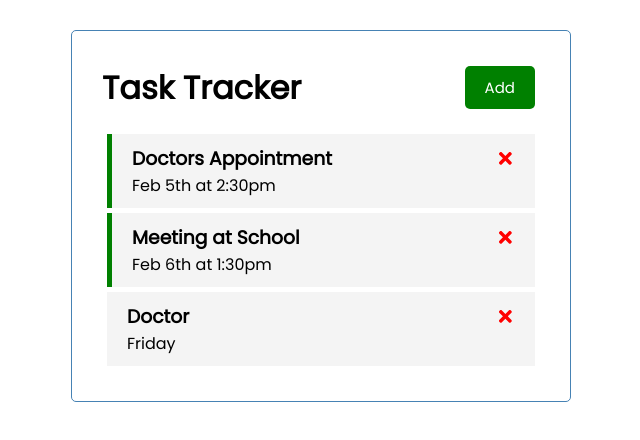
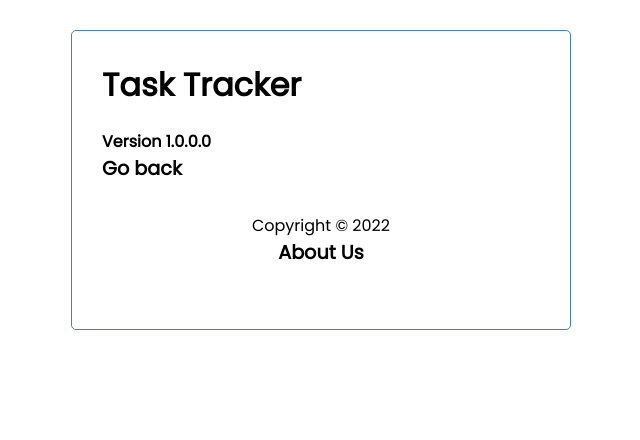
Before and after one commit to MateolCS/ReactTaskTracker, a React (Create React App) app: page /about in a window 1280 px wide. Shown: the top 440 px of the page, without its empty margins (319-959 px from the left). Built offline with nearby package versions, Linux system fonts and the light colour scheme; data requests are answered from the project's data file.

Commit message:
Finished product

```diff
--- a/src/App.js
+++ b/src/App.js
@@ -1,7 +1,10 @@
 import Header from "./components/Header";
+import Footer from "./components/Footer";
 import Tasks from "./components/Tasks";
 import AddTask from "./components/AddTask";
+import About from "./components/About";
 import { useState, useEffect } from "react"
+import {BrowserRouter as Router, Route, Routes} from "react-router-dom"
 
 function App() {
 
@@ -86,12 +89,22 @@
   }
 
   return (
+    <Router>
+      <div className="container">
+        <Header onAdd = {()=> setShowAddTask(!showAddTask)} showAdd={showAddTask}/>
 
-    <div className="container">
-      <Header onAdd = {()=> setShowAddTask(!showAddTask)} showAdd={showAddTask}/>
-      { showAddTask && <AddTask onAdd={addTask}/>}
-      {tasks.length > 0 ? (<Tasks tasks={tasks} onDelete = {deleteTask} onToggle ={toggleReminder}/>)  : ('No tasks to show')}
-    </div>
+        <Routes>
+          <Route path="/" element={
+              <>
+                { showAddTask && <AddTask onAdd={addTask}/>}
+                {tasks.length > 0 ? (<Tasks tasks={tasks} onDelete = {deleteTask} onToggle ={toggleReminder}/>)  : ('No tasks to show')}
+            </>
+          }/>
+          <Route path="/about" element={<About/>}/>
+        </Routes>
+        <Footer/>
+      </div>
+    </Router>
   );
 }
 
--- /dev/null
+++ b/src/components/About.js
@@ -0,0 +1,12 @@
+import { Link } from "react-router-dom"
+
+const About = () => {
+  return (
+    <div>
+      <h4>Version 1.0.0.0</h4>
+      <Link className="link" to="/">Go back</Link>
+    </div>
+  )
+}
+
+export default About
--- /dev/null
+++ b/src/components/Footer.js
@@ -0,0 +1,11 @@
+import { Link } from "react-router-dom"
+const Footer = () => {
+  return (
+    <footer>
+      <p>Copyright &copy; 2022</p>
+      <Link className = "link" to={'/about'}>About Us</Link>
+    </footer>
+  )
+}
+
+export default Footer
--- a/src/components/Header.js
+++ b/src/components/Header.js
@@ -1,11 +1,13 @@
 import Button from "./Button"
+import { useLocation } from "react-router-dom"
+const Header = ({ title, onAdd, showAdd }) => {
 
-const Header = ({ title, onAdd, showAdd }) => {
+  const location = useLocation()
 
   return (
     <header className='header'>
         <h1>{title}</h1>
-        <Button text={showAdd ? 'Close' : 'Add'} color={showAdd ? 'red' : 'green'} onClick={onAdd}/>
+        {location.pathname ==='/' && <Button text={showAdd ? 'Close' : 'Add'} color={showAdd ? 'red' : 'green'} onClick={onAdd}/>}
     </header>
   )
 }
--- a/src/index.css
+++ b/src/index.css
@@ -110,3 +110,10 @@
   margin-top: 30px;
   text-align: center;
 }
+
+.link{
+  text-decoration: none;
+  font-size: 1.2rem;
+  font-weight: bolder;
+  color: #000;
+}
```
